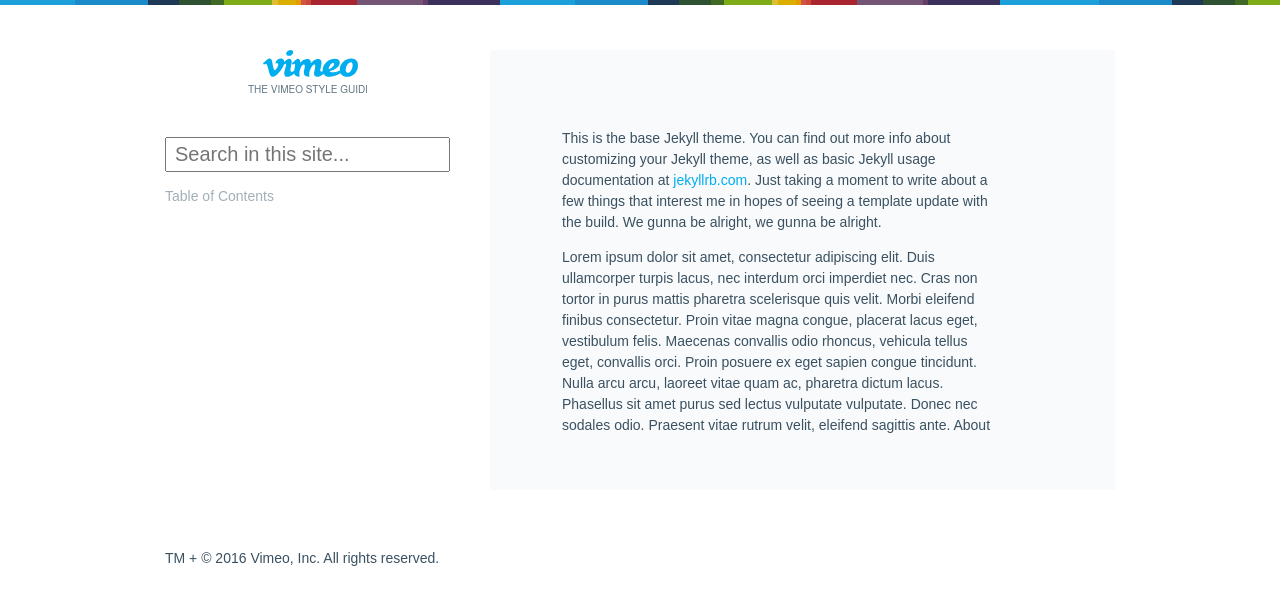
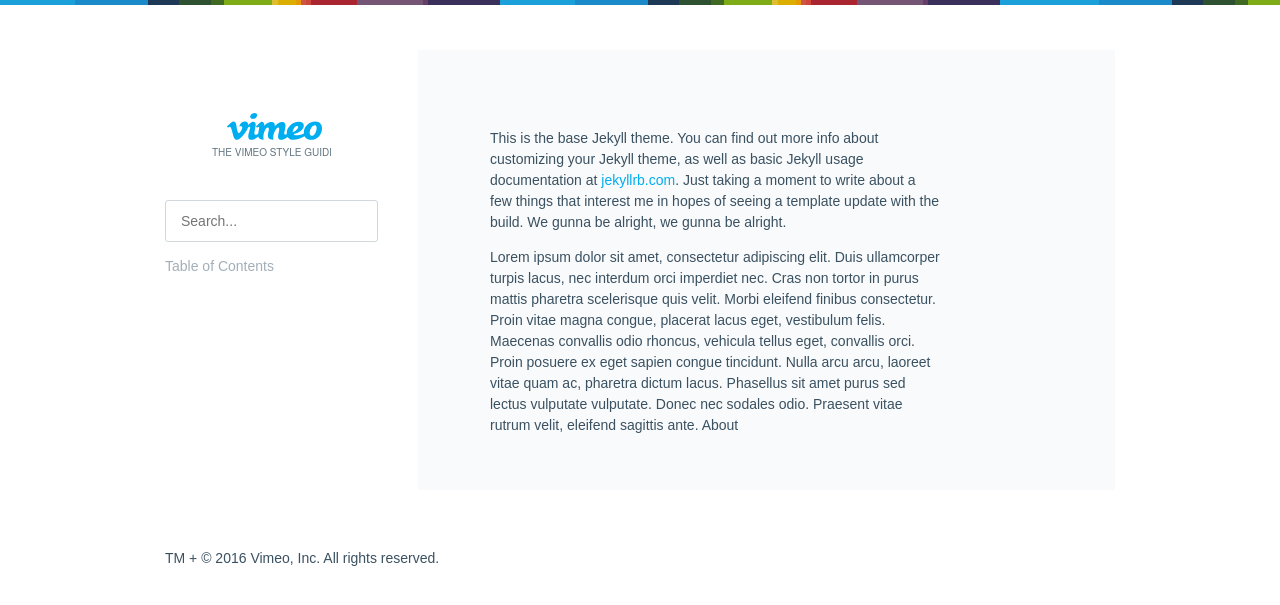
Before and after one commit to kkapple/styleguide, a Jekyll site: the page built from about.md, in a window 1280 px wide. Shown: the top 605 px of the page. Built offline with Jekyll 4.4.1, drawn with Linux system fonts in a browser that asks for light colours; nearby versions of some CDN libraries; comment, search, counter and statistics services are not loaded.

Commit message:
Adjust margins in side element's children

```diff
--- a/_includes/aside.html
+++ b/_includes/aside.html
@@ -1,5 +1,5 @@
 {% include header.html %}
-<input type="text" class="algolia__input js-algolia__input" autocomplete="off" name="query" placeholder="Search in this site...">
+<input type="text" class="algolia__input js-algolia__input" autocomplete="off" name="query" placeholder="Search...">
 <h4>Table of Contents</h4>
 <nav>
     <ul class="nav">
--- a/_sass/algolia.scss
+++ b/_sass/algolia.scss
@@ -1,8 +1,9 @@
 /* Search form */
 .algolia__input {
-  margin-bottom: 1rem;
-  font-size: 20px;
-  padding:.25rem .5rem;
+    margin-bottom: 1rem;
+    padding: 12px 15px;
+    border-radius: 3px;
+    border: 1px solid #D0D8DB;
 }
 
 /* Search results container */
--- a/css/main.scss
+++ b/css/main.scss
@@ -105,6 +105,7 @@ table:not(.content__table){
 
 .rail__header {
     text-align: center;
+    margin-top: 63px;
     margin-bottom: 40px;
 }
 
```
